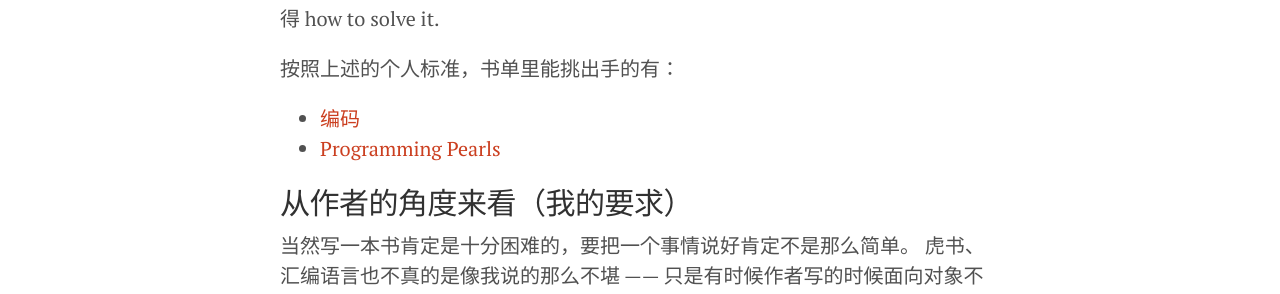
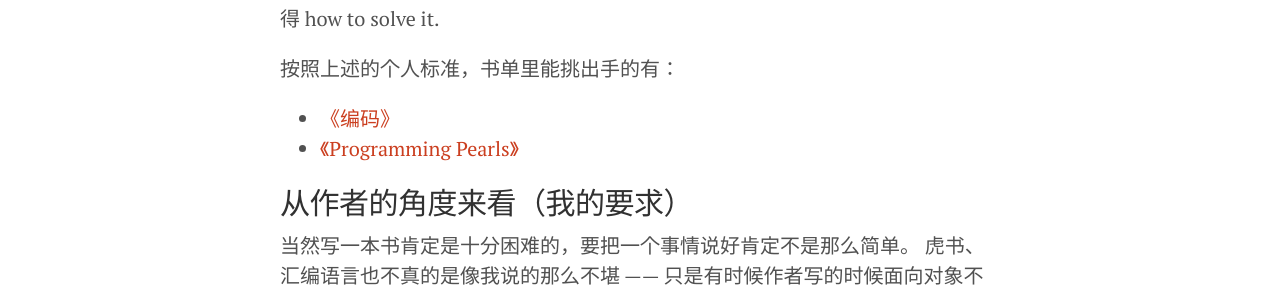
Before and after one commit to bcho/youknowmymind, a Jekyll site: the page built from _posts/2014-10-26-dream-book.md, in a window 1280 px wide. Shown: the part 1559-1853 px from the top of the page. Built offline with Jekyll 4.4.1, drawn with Linux system fonts in a browser that asks for light colours; Markdown is read by kramdown in place of the engine named in the settings; comment, search, counter and statistics services are not loaded.

Commit message:
add 书名号

```diff
--- a/_posts/2014-10-26-dream-book.md
+++ b/_posts/2014-10-26-dream-book.md
@@ -56,8 +56,8 @@ categories: thoughts
 
 按照上述的个人标准，书单里能挑出手的有：
 
-- [编码][3]
-- [Programming Pearls][4]
+- [《编码》][3]
+- [《Programming Pearls》][4]
 
 
 
```
